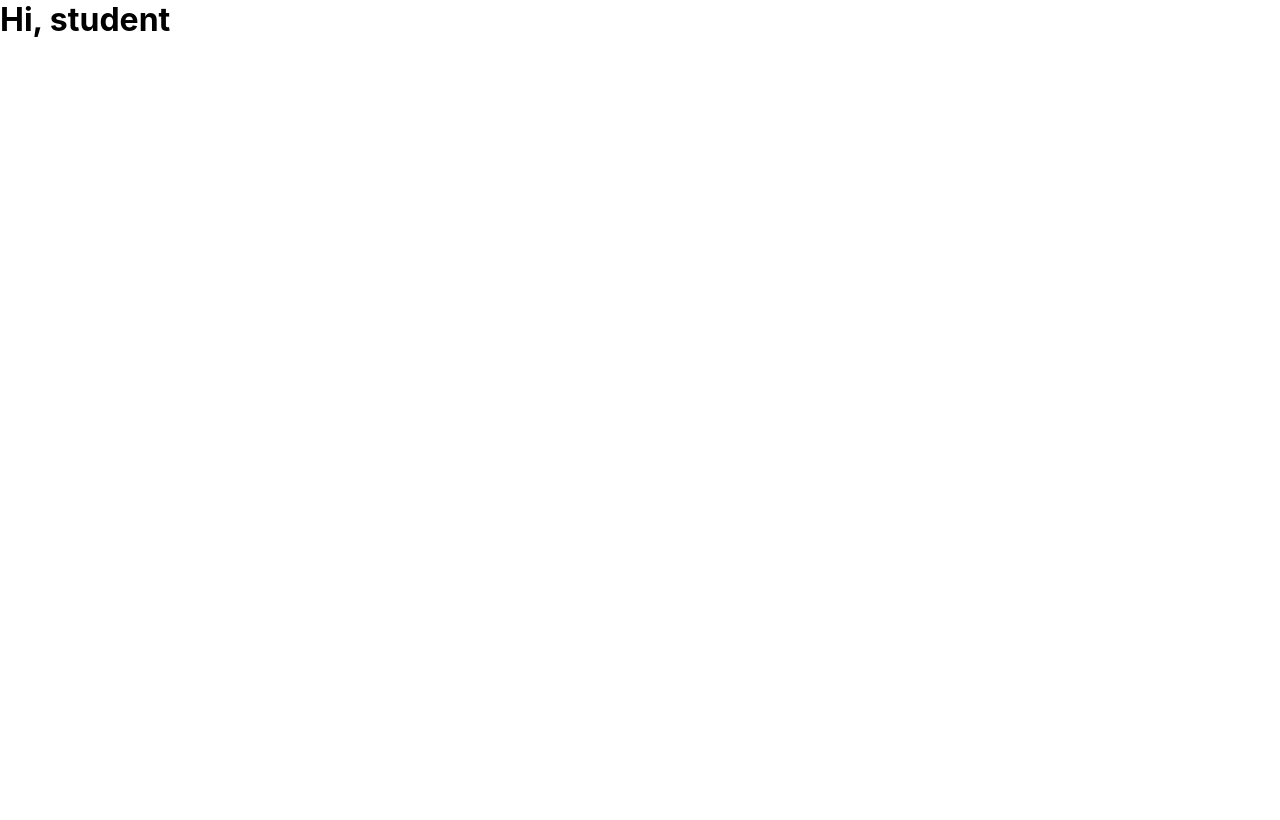
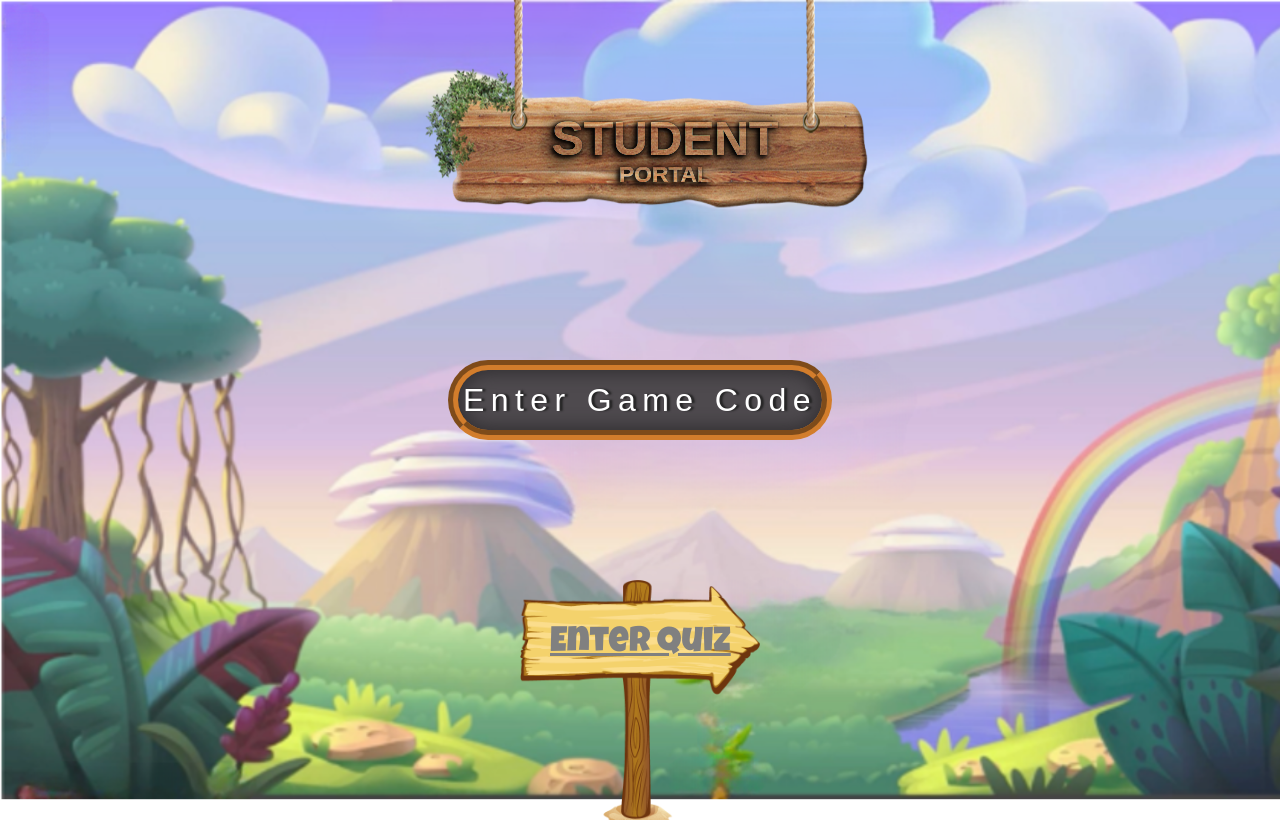
Before and after one commit to Ug0510/MindFlex, a React (Create React App) app in the folder frontend/: page /StudentPortal in a window 1280 px wide. Built offline with nearby package versions, Linux system fonts and the light colour scheme.

Commit message:
Added design of Student Portal

```diff
--- a/frontend/src/assets/css/style.css
+++ b/frontend/src/assets/css/style.css
@@ -77,6 +77,10 @@ Link{
 
   }
 
+  .wood-border::placeholder{
+    color:white;
+  }
+
   .wood-button{
     border-radius: 10px;
     background-color: #d27d2c;
--- a/frontend/src/pages/StudentPortal.jsx
+++ b/frontend/src/pages/StudentPortal.jsx
@@ -1,12 +1,52 @@
-import React from "react";
+import React, { useState } from 'react';
+import { Link } from 'react-router-dom';
+import '../assets/css/style.css';
+import woodPlate from '../assets/images/wooden-plate.png';
 
-const StudentPortal = () =>
-{
-    return (
-        <>
-            <h1>Hi, student</h1>
-        </>
-    );
-}
+const StudentPortal = () => {
+  const [gameCode, setGameCode] = useState(''); // Store the entered code
+  const [buttonStyle, setButtonStyle] = useState({ cursor: 'not-allowed', color: 'gray' }); // Initial button state
+
+  // Update button style based on input length
+  const handleInputChange = (event) => {
+    setGameCode(event.target.value);
+    setButtonStyle({
+      cursor: event.target.value.length === 6 ? 'pointer' : 'not-allowed',
+      color: event.target.value.length === 6 ? 'black' : 'gray',
+    });
+  };
+
+  return (
+    <div className="bg-forest">
+      <div className="heading-container">
+        <img src={woodPlate} alt="" className="heading-plate" />
+        <div class="wooden-text">
+          <div>Student</div>
+          <div class="small">Portal</div>
+        </div>
+      </div>
+
+      {/* Code generation field and button  */}
+      <div style={{ display: 'flex', flexDirection: 'column', alignItems: 'center', justifyContent: 'center', height: '100vh' }}>
+        <input
+          type="text"
+          className="wood-border"
+          style={{ maxWidth: '30vw' }}
+          placeholder="Enter Game Code"
+          value={gameCode}
+          onChange={handleInputChange}
+        />
+      </div>
+
+      <div className="arrow-btn">
+        <p className="arrow-text">
+          <Link to={gameCode.length === 6 ? '/StudentPortal1' : ''} style={buttonStyle}>
+            Enter Quiz
+          </Link>
+        </p>
+      </div>
+    </div>
+  );
+};
 
 export default StudentPortal;
```
